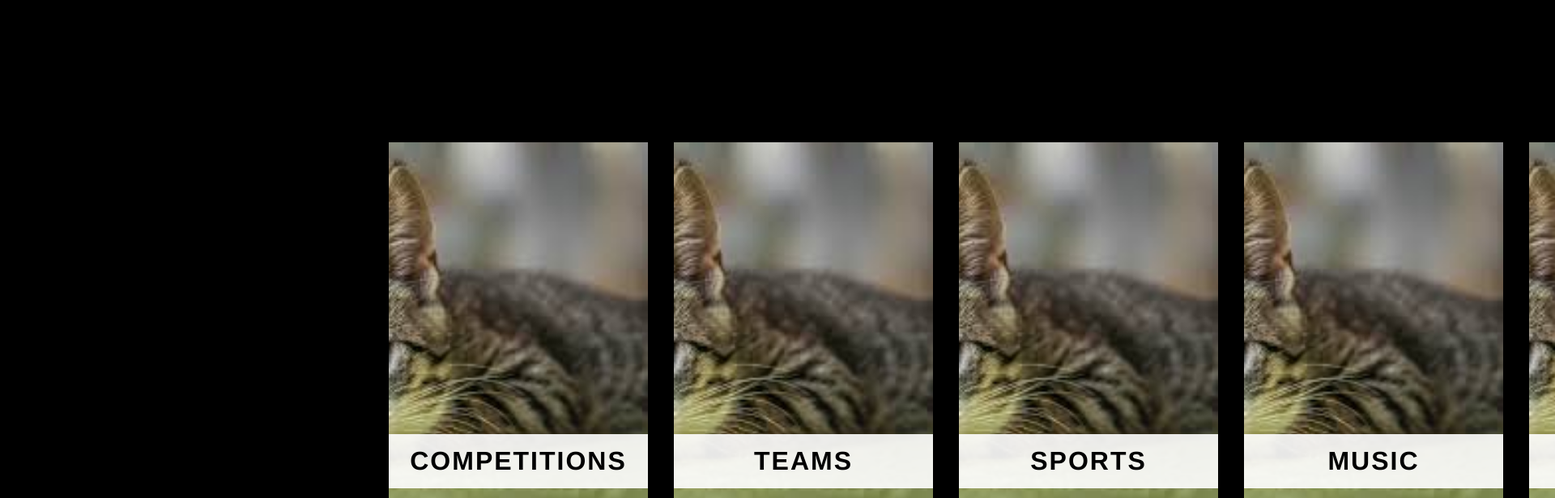
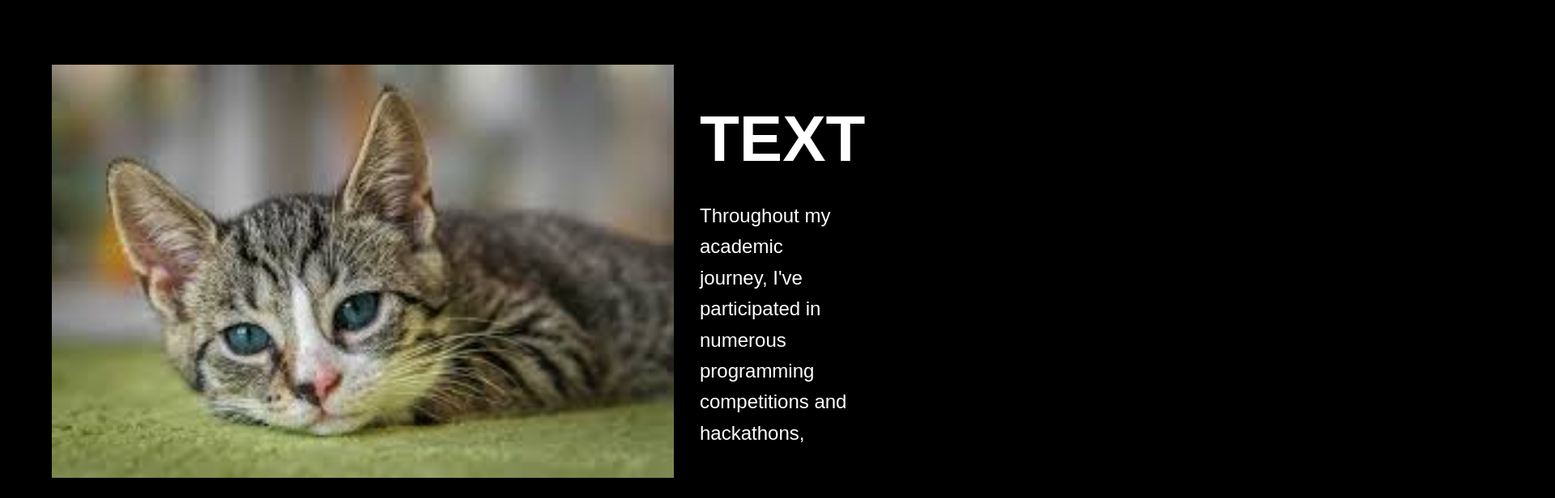
Before and after one commit to Jeff15321/personal_website, a Next.js app: page /about-me in a window 1280 px wide. Shown: the top 616 px of the page at 81% size, 1920 px wide, since content can reach past the window. Built offline with nearby package versions, Linux system fonts and the light colour scheme.

Commit message:
fixed verticle track bugs

```diff
--- a/src/pages/about-me.tsx
+++ b/src/pages/about-me.tsx
@@ -3,7 +3,7 @@ import VerticleTrack from "../components/about_me_components/VerticleTrack";
 
 export default function Home() {
   return (
-    // <VerticleTrack numberOfImages={6}/>
-    <AboutMe />
+    <VerticleTrack numberOfImages={6}/>
+    // <AboutMe />
   );
 }
--- a/src/styles/about_me_image_track.css
+++ b/src/styles/about_me_image_track.css
@@ -90,13 +90,13 @@
 }
 
 .about-me-title {
-    font-size: 25em;
+    font-size: 5em;
     font-weight: bold;
     color: #fff;
 }
 
 .about-me-description {
-    font-size: 8em;
+    font-size: 1.5em;
     line-height: 1.6;
     color: #fff;
 }
```
